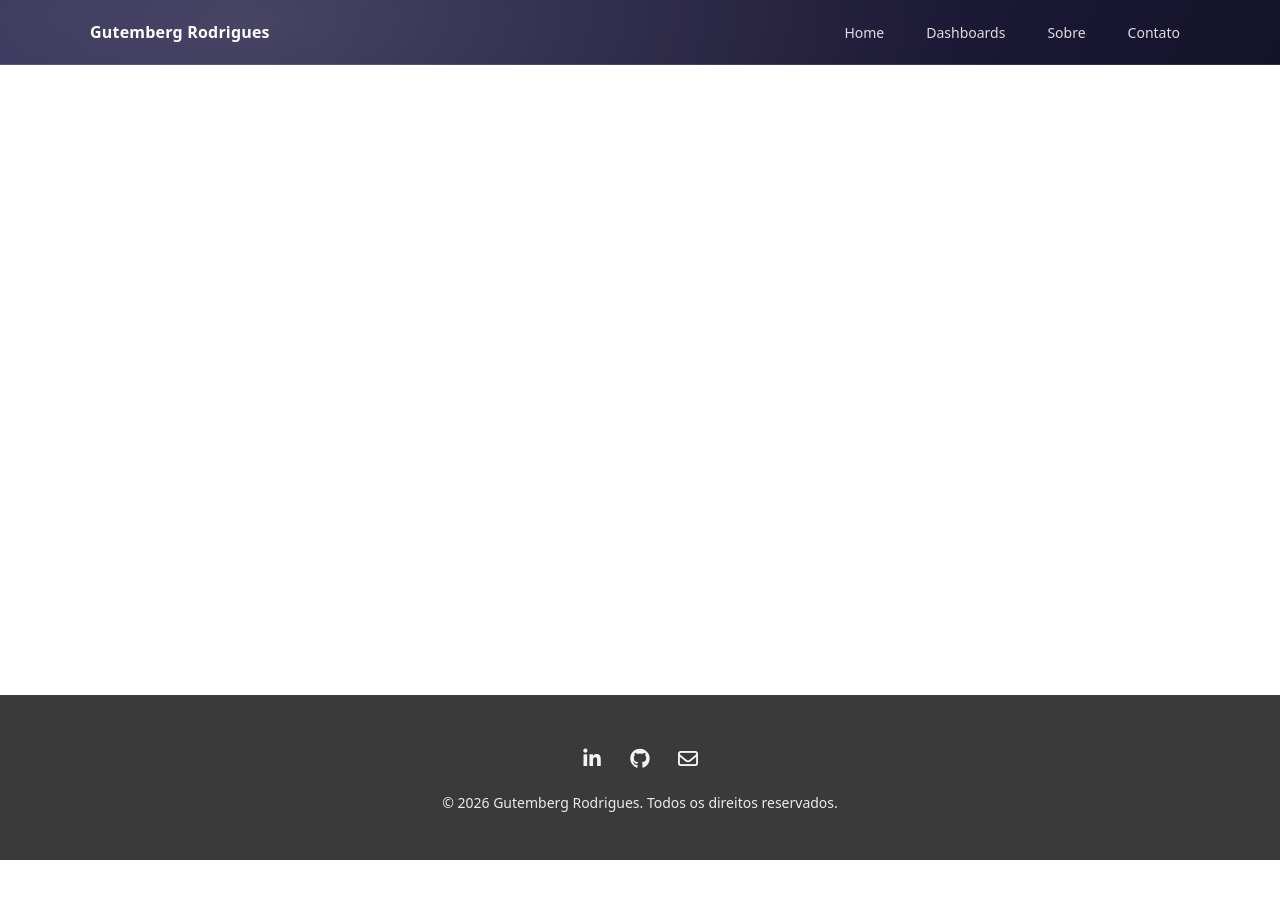
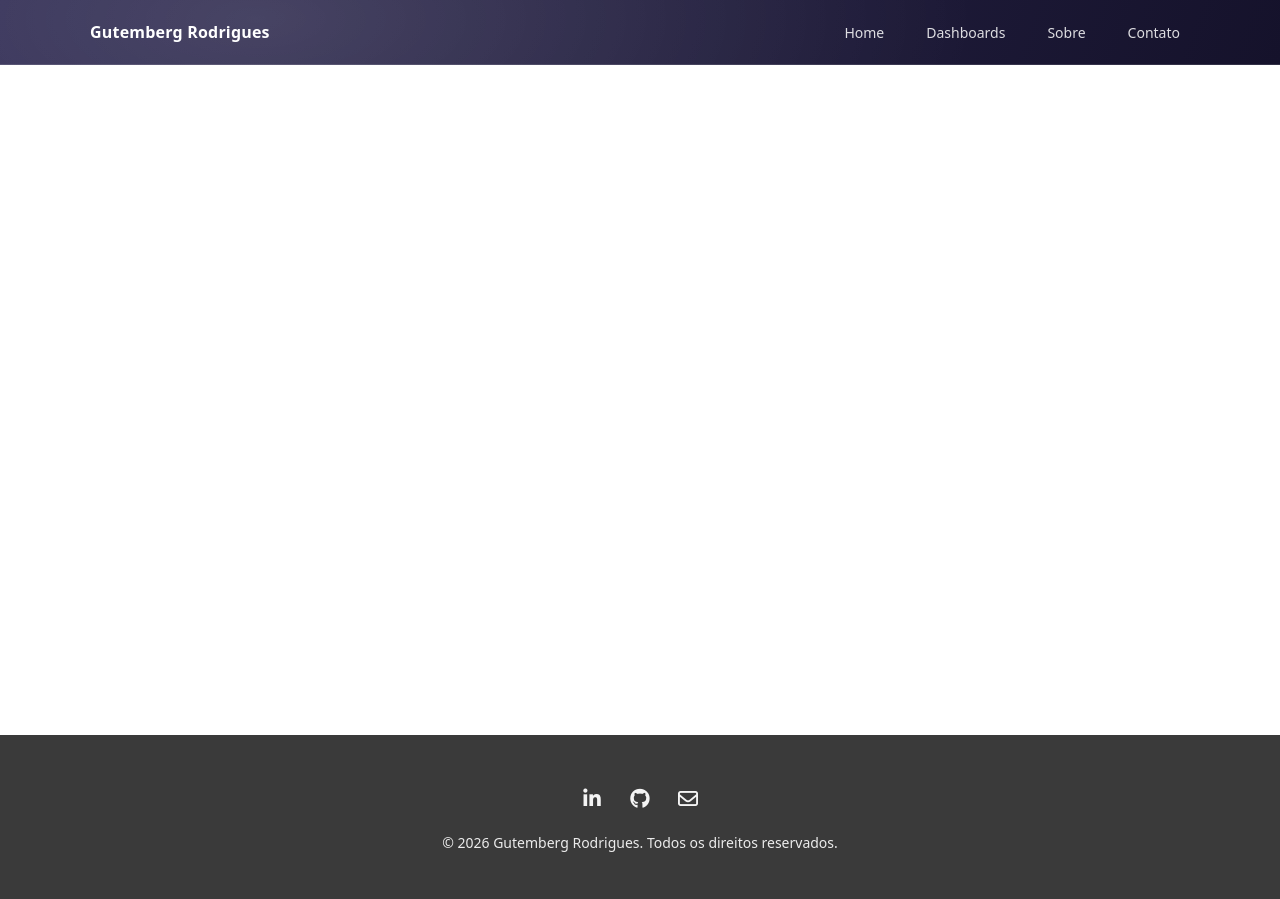
Before and after one commit to GutembergRodrigues/GutembergRodrigues.github.io, a Jekyll site: the page built from dashboards/index.md, in a window 1280 px wide. Built offline with Jekyll 4.4.1, drawn with Linux system fonts in a browser that asks for light colours.

Commit message:
Update style.scss

```diff
--- a/assets/css/style.scss
+++ b/assets/css/style.scss
@@ -411,3 +411,15 @@ a{ color:inherit; text-decoration:none; }
 .section#ferramentas .section__underline{
   margin: 10px auto 22px !important; /* era 12px auto 44px */
 }
+  html, body {
+  height: 100%;
+}
+
+body {
+  display: flex;
+  flex-direction: column;
+}
+
+main {
+  flex: 1; /* empurra o footer para o fundo */
+}
```
